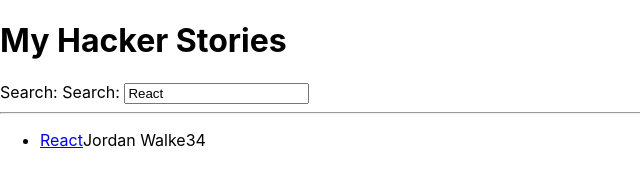
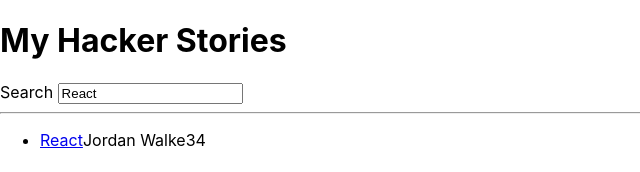
Before and after one commit to johnemurphy1/hacker-stories, a React (Create React App) app: page / in a window 1280 px wide. Shown: the top 172 px of the page, without its empty margins (0-640 px from the left). Built offline with nearby package versions, Linux system fonts and the light colour scheme.

Commit message:
React Reusable Components and readme

```diff
--- a/src/App.js
+++ b/src/App.js
@@ -47,7 +47,12 @@ const App = () => {
     <div>
       <h1>My Hacker Stories</h1>
 
-      <Search search={searchTerm} onSearch={handleSearch} />
+      <InputWithLabel
+      id="search"
+      label="Search"
+      value={searchTerm}
+      onInputChange={handleSearch}
+      />
 
       <hr />
 
@@ -56,19 +61,24 @@ const App = () => {
   );
 };
 
-const Search = ({ search, onSearch }) => [
-
-    <label htmlFor="search">Search:
-      Search:{' '}
-    </label>,
+const InputWithLabel = ({
+  id,
+  label,
+  value,
+  type='text',
+  onInputChange,
+}) => (
+  <>
+    <label htmlFor={id}>{label}</label>
+    &nbsp;
     <input
-      id="search"
-      type="text"
-      value={search}
-      onChange={onSearch}
-    />,
-
-];
+      id={id}
+      type={type}
+      value={value}
+      onChange={onInputChange}
+    />
+</>
+);
 
 const List = ({ list }) => (
   <ul>
```
Also changed, not shown: 1 other file (tests, documents, lock files or other folders).
